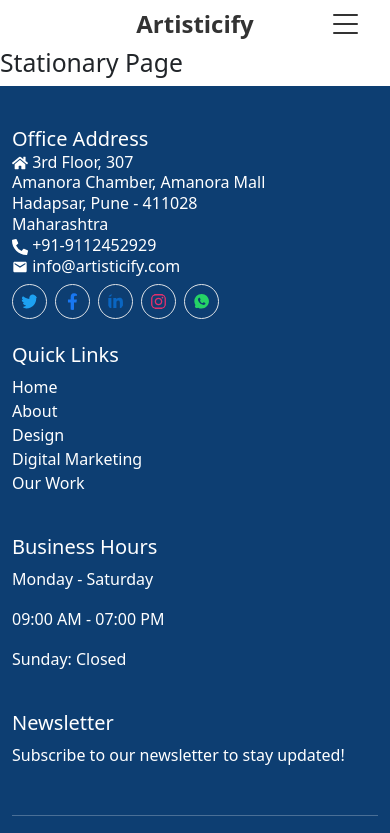
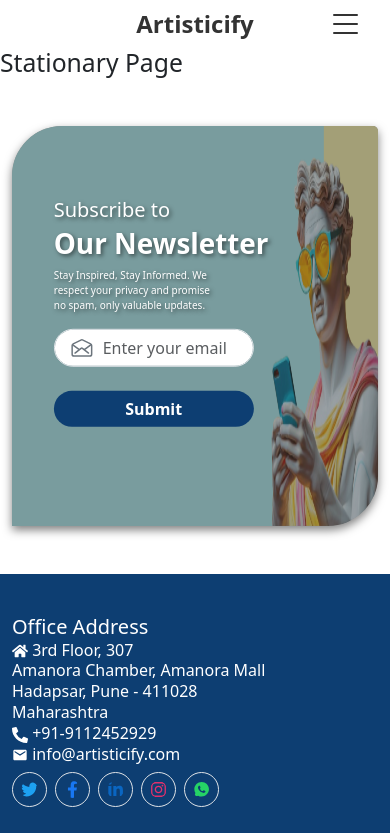
Before and after one commit to Pranav-019/Artisticify, a React (Vite) app: page /stationary in a window 390 px wide. Shown: the top 833 px of the page. Built offline with nearby package versions, Linux system fonts and the light colour scheme.

Commit message:
Add newspaper components

```diff
--- a/src/App.css
+++ b/src/App.css
@@ -580,5 +580,6 @@
   border-radius: 50px 5px 0 0;
   border-bottom-right-radius: 50px;
   width: 100%;
-
+  background: rgba(0, 0, 0, 0.8);
+  box-shadow: 0px 4px 10px rgba(0, 0, 0, 0.5);
 }
--- a/src/App.jsx
+++ b/src/App.jsx
@@ -25,6 +25,7 @@
 import Footer from "./Components/Footer";
 import Contact from "./Components/Contact";
 import Navbar from "./Components/Navbar";
+import Newsletter from "./Components/Newsletter";
 
 const ContactSection = () => (
   <div className="contact-section">
@@ -274,6 +275,7 @@
       <Route path="/icon" element={<Icon />} />
       <Route path="/stationary" element={<Stationary />} />
     </Routes>
+    <Newsletter/>
     <Footer/>
   </Router>
 );
--- a/src/Components/About/about.css
+++ b/src/Components/About/about.css
@@ -112,3 +112,81 @@
   .why {
     animation: waveEffect 2s ease-in-out infinite;
   }
+  .overlay-text2{
+    position: absolute;
+    top: 40%;
+    left: 30%;
+    transform: translate(-50%, -50%);
+    color: white;
+    text-shadow: 2px 2px 4px rgba(0, 0, 0, 0.5);
+    z-index: 1;
+  }
+  .overlay-text2 button{
+    background-color: #0d3e72;
+    border: none;
+
+  }
+  .overlay-text2 button:hover{
+    background-color:#0d3e72;
+    border: 1px solid white;
+
+  }
+  @media (max-width: 575.98px) {
+    .news-container{
+      height: 400px;
+    }
+    .overlay-text2{
+      text-align: start;
+      margin-left: 40px;
+    }
+    .news-p{
+        font-size: 10px;
+    }
+    .news-input{
+      width: 200px;
+    }
+  }
+
+
+  @media (min-width: 576px) and (max-width: 767.98px) {
+    .news-container{
+      height: 300px;
+    }
+    .overlay-text2{
+      text-align: start;
+      margin-left: 40px;
+    }
+    .news-p{
+        font-size: 10px;
+    }
+    .news-input{
+      width: 200px;
+    }
+
+  }
+  @media (min-width: 768px) and (max-width: 991.98px) {
+    .news-container{
+      height: 300px;
+    }
+    .overlay-text2{
+      text-align: start;
+      margin-left: 10px;
+    }
+    .news-p{
+        font-size: 12px;
+    }
+    .news-input{
+      width: 200px;
+    }
+  }
+  @media (min-width: 992px) and (max-width: 1199.98px) {
+    .news-input{
+      width: 300px;
+    }
+  }
+
+  /* Extra Large Devices (Large Desktops, ≥ 1200px) */
+  @media (min-width: 1200px) {
+    .news-input{
+      width: 300px;
+    }  }
--- a/src/Components/About/about.jsx
+++ b/src/Components/About/about.jsx
@@ -10,8 +10,8 @@
   <div className='image-container'>
     <img src={MainImg} className='main-about img-fluid '/>
     <div className='overlay-text'>
-      <h1 className='fw-bold extra-bold pb-2 text-start'>About Artisticify Branding</h1>
-      <h3>Logo, Graphics, Brochures and much more ...</h3>
+      <h1 className='fw-bold display-4 pb-2 text-start text-md-start text-center ms-md-5 ps-md-5'>About Artisticify Branding</h1>
+      <h3 className='lead  fw-bold text-md-start text-center ms-md-5 ps-md-5'>Logo, Graphics, Brochures and much more ...</h3>
     </div>
   </div>
 </div>
--- a/src/Components/Contact.jsx
+++ b/src/Components/Contact.jsx
@@ -9,7 +9,6 @@
 import { MdEmail } from "react-icons/md";
 import { useEffect, useState } from 'react';
 import MainImg from '../assets/postive-caring-relationships-teachers 1.png'
-import Newsletter from './Newsletter';
 // import { FaLocationDot } from "react-icons/fa6";
 // import { FaPhoneAlt } from "react-icons/fa";
 
@@ -31,8 +30,12 @@
        <div className='image-container'>
          <img src={MainImg} className='main-contact img-fluid '/>
          <div className='overlay-text1'>
-           <h1 className='fw-bold extra-bold pb-2 text-start'>Contact us...</h1>
-           <h3>Start your project today.</h3>
+         <h1 className="fw-bold display-4 pb-2 text-start text-md-start text-center ms-md-5 ps-md-5">
+        Contact us...
+      </h1>
+      <h3 className="lead  fw-bold text-md-start text-center ms-md-5 ps-md-5">
+        Start your project today.
+      </h3>
          </div>
        </div>
      </div>
@@ -140,7 +143,7 @@
       </Container>
 
     </div>
-    <Newsletter/>
+
     </div>
   )
 }
--- a/src/Components/Newsletter.jsx
+++ b/src/Components/Newsletter.jsx
@@ -1,5 +1,7 @@
-import { Col, Container, Row } from "react-bootstrap"
-import News from '../assets/Group 37 (1).png'
+import { Button, Col, Container, Form, Row } from "react-bootstrap"
+import News from '../assets/Group 37.png'
+import { IoMailOpenOutline } from "react-icons/io5";
+
 
 function Newsletter() {
     return (
@@ -9,9 +11,48 @@
 
 
                     <div >
-                            <img src={News} alt="Newlater image" className="news-container"/>
+
+                    </div>
+                    <div className='news'>
+                        <div className='image-container'>
+                            <img src={News} alt="Newlater image" className="news-container" />
+                            <Col className="">
+
+                                <div className='overlay-text2   ms-md-5 mt-5'>
+                                    <h5 className=' lead pb-2 text-start text-md-start  ms-md-5 ps-md-5 ' style={{ lineHeight: "2px" }}>Subscribe to</h5>
+
+                                    <h2 className='lead display-6 fw-bold text-md-start ms-md-5 ps-md-5'>Our Newsletter</h2>
+                                    <p className="text-md-start  ms-md-5 ps-md-5 w-75 news-p">Stay Inspired, Stay Informed. We respect your privacy and promise no spam, only valuable updates. </p>
+
+                                    <Form>
+                                        <Form.Group
+                                            className="mb-3 w-50 lead fw-bold text-md-start ms-md-5 ps-md-5 rounded"
+                                            controlId="exampleForm.ControlInput1"
+                                        >
+                                            <div className="position-relative">
+                                                <Form.Control
+                                                    type="email"
+                                                    placeholder="Enter your email"
+                                                    className="rounded-pill ps-5 news-input"
+                                                />
+                                                <IoMailOpenOutline
+                                                    className="position-absolute top-50 start-0 translate-middle-y ms-3 text-secondary"
+                                                    size={24}
+                                                />
+                                            </div>
+                                            <Button className="mb-3  lead fw-bold text-md-center rounded-pill mt-4 news-input" style={{backgroundColor:":0d3e72"}}>Submit</Button>
+                                        </Form.Group>
+                                    </Form>
+
+
+                                </div>
+
+
+
+                            </Col>
+
                         </div>
-
+                    </div>
                 </Row>
             </Container>
         </div>
```
Also changed, not shown: src/assets/Group 37 (1).png (deleted), src/assets/Group 37.png (added).
